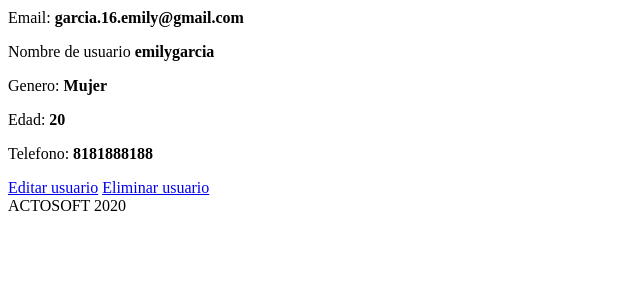
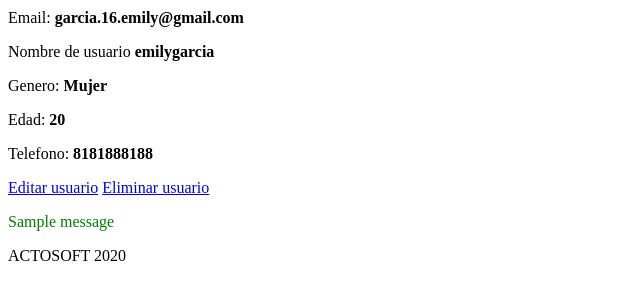
Before and after one commit to Emily-Garcia/proyectitio, a Django app: page /users/1 in a window 1280 px wide. Shown: the part 175-475 px from the top of the page, without its empty margins (0-640 px from the left). Run offline with Django 3.2, Linux system fonts and the light colour scheme; data comes from the database, SQL or seed files in the repository; both versions use the stored data as it was after the commit; one stand-in notice (Sample message) is shown.

Commit message:
Mensajitos

```diff
--- a/templates/base.html
+++ b/templates/base.html
@@ -8,7 +8,7 @@
 <body>
     <ul>
         <a href="{% url 'movies:list' %}">Ver peliculas</a>
-        <a href="{% url 'movies:create'%}">Crear peliculas</a>
+        <a href="{% url 'movies:create' %}">Crear peliculas</a>
         <a href="{% url 'users:list' %}">Lista de usuarios</a>
         <a href="{% url 'users:create' %}">Crear un usuario</a>
     </ul>
@@ -16,6 +16,18 @@
     {% block content %}
     {% endblock content %}
 
+    {% if messages %}
+        {% for message in messages %}
+            {% if message.level == DEFAULT_MESSAGE_LEVELS.ERROR %}
+                <p style="color:red">{{ message }}</p>
+            {% elif message.level == DEFAULT_MESSAGE_LEVELS.INFO %}
+                <p style="color:yellow">{{ message }}</p>
+            {% elif message.level == DEFAULT_MESSAGE_LEVELS.SUCCESS %}
+                <p style="color:green">{{ message }}</p>
+            {% endif %}
+        {% endfor %}
+    {% endif %}
+
     <footer> ACTOSOFT 2020</footer>
 </body>
 </html>
--- a/users/templates/users/detail.html
+++ b/users/templates/users/detail.html
@@ -2,7 +2,12 @@
 
 {% block content %}
 <h1>Usuario: {{user.first_name}} {{user.last_name}}</h1>
-<img src="{{user.profile.image.url}}" alt="Imagen del usuario" width="50" height="50">
+{% if user.profile.image %}
+    <img src="{{user.profile.image.url}}" alt="Imagen del usuario" width="50" height="50">
+{% else %}
+    <img src="https://www.softzone.es/app/uploads-softzone.es/2018/04/guest.png" alt="Imagen del usuario" width="50" height="50">
+{% endif %}
+
 <p>Email: <b>{{user.email}}</b></p>
 <p>Nombre de usuario <b>{{user.username}}</b></p>
 <p>Genero: <b>{{user.profile.gender}}</b></p>
--- a/users/views.py
+++ b/users/views.py
@@ -4,7 +4,10 @@ from django.shortcuts import render, redirect
 
 from django.contrib.auth.models import User
 from django import views
+from django.contrib import messages
 from .forms import UserUpdateform, Profileform, UserCreateform
+
+
 def GetUsers(request):
     users = User.objects.filter(is_superuser=False)
     print(users)
@@ -43,6 +46,7 @@ class CreateUser(views.View):
             profile = profile_form.save(commit=False)
             profile.user = user
             profile.save()
+            messages.success(request, 'Usuario creado con exito!')
             return redirect('users:detail', user.id)
         else:
             template_name = 'users/form.html'
@@ -50,6 +54,7 @@ class CreateUser(views.View):
                 'user_form': user_form,
                 'profile_form': profile_form
             }
+            messages.error(request, 'Algo fallo :0')
             return render(request, template_name, context)
 
 class UpdateUser(views.View):
@@ -73,6 +78,7 @@ class UpdateUser(views.View):
         if user_form.is_valid() and profile_form.is_valid():
             user = user_form.save()
             profile = profile_form.save()
+            messages.success(request, 'Usuario editado con exito! :)')
             return redirect('users:detail', user.id)
         else:
             template_name = 'users/form.html'
@@ -82,9 +88,11 @@ class UpdateUser(views.View):
                 'id': id,
                 'image': user.profile.image
             }
-            return redirect(request, template_name, context)
+            messages.error(request, 'No se pudo editar el usuario :(')
+            return render(request, template_name, context)
 
 def DeleteUser(request, id):
     user = User.objects.get(pk=id)
     user.delete()
+    messages.success(request, 'Usuario eliminado con exito! :)')
     return redirect('users:list')
```
Also changed, not shown: users/templates/users/form.html (+8 -2 lines), db.sqlite3.
